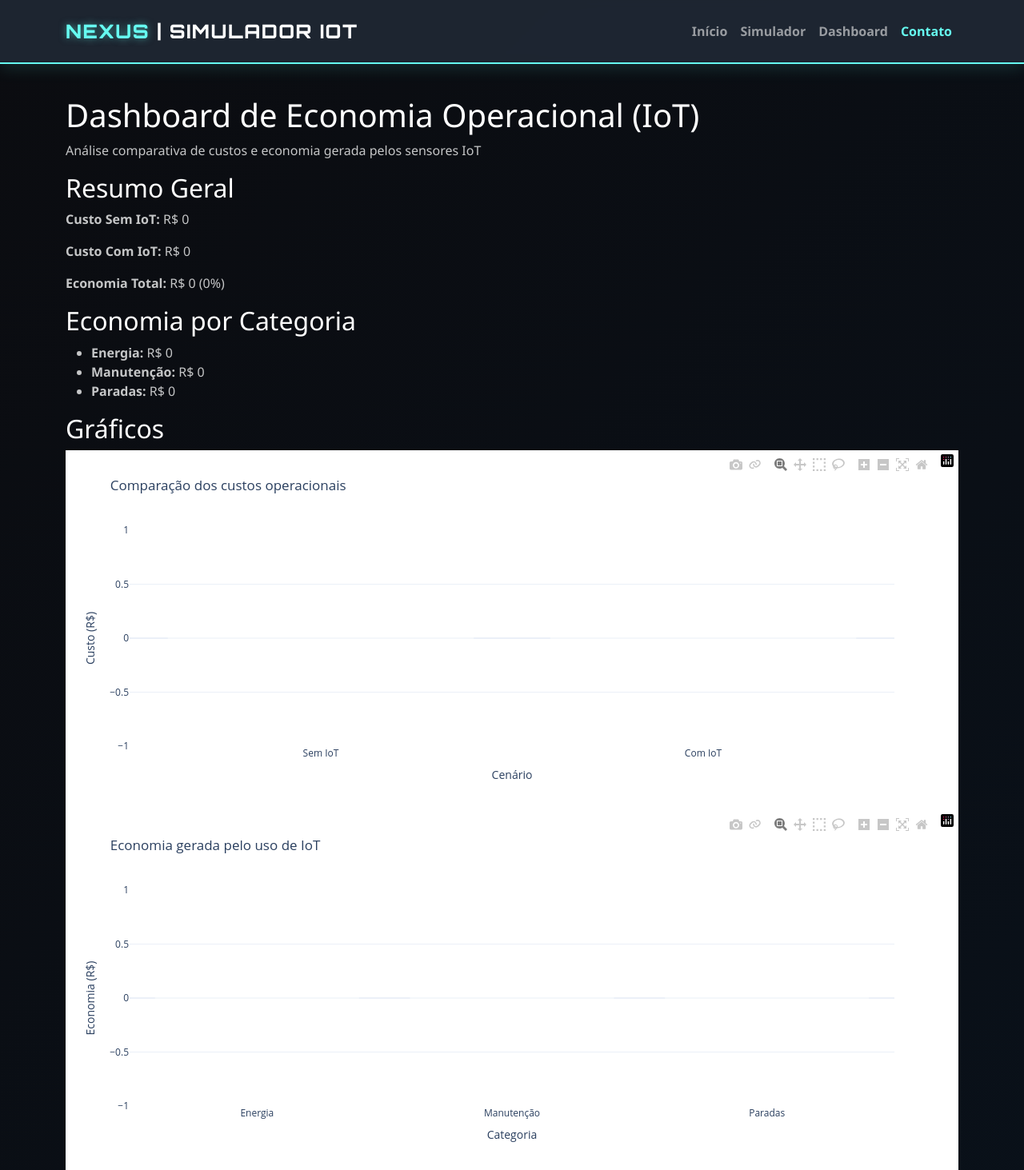
After one commit to Lucca-LBF/projeto-nexus, a Django app: page /dashboard/dashboard/ in a window 1280 px wide. The commit adds this page. Shown: the whole page at 80% size. Run offline with Django 5.2, Linux system fonts and the light colour scheme; data that the repository does not hold is empty.

Commit message:
html do dashboard

```diff
--- a/config/urls.py
+++ b/config/urls.py
@@ -7,5 +7,6 @@ urlpatterns = [
     path('', views.home, name='home'),
     path('simulador/', include('simulador.urls')),
     #path('dashboard/', include('dashboard.urls')),
+    path('dashboard/', include('dashboard.urls')),
     path('contato/', views.contato, name='contato'),
 ]
--- /dev/null
+++ b/dashboard/urls.py
@@ -0,0 +1,6 @@
+from django.urls import path
+from . import views
+
+urlpatterns = [
+    path('dashboard/', views.dashboard, name='dashboard'),
+]
--- a/dashboard/views.py
+++ b/dashboard/views.py
@@ -142,8 +142,4 @@ def dashboard(request):
         "grafico_economia": grafico_economia_html,
     }
 
-    return render(
-        request,
-        "dashboard/index.html",
-        contexto
-    )
+    return render(request, "dashboard/index.html", contexto)
--- a/templates/base.html
+++ b/templates/base.html
@@ -36,6 +36,9 @@
                         <a class="nav-link" href="{% url 'resultado_simulacao' %}">Simulador</a>
                     </li>
                     <li class="nav-item">
+                        <a class="nav-link" href="{% url 'dashboard' %}">Dashboard</a>
+                    </li>
+                    <li class="nav-item">
 
                         <a class="nav-link text-info" href="{% url 'contato' %}">Contato</a>
                     </li>
--- /dev/null
+++ b/templates/dashboard/index.html
@@ -0,0 +1,39 @@
+{% extends "base.html" %}
+
+{% block content %}
+    <header>
+        <h1>Dashboard de Economia Operacional (IoT)</h1>
+        <p>Análise comparativa de custos e economia gerada pelos sensores IoT</p>
+    </header>
+
+
+    <section>
+        <h2>Resumo Geral</h2>
+        <p><strong>Custo Sem IoT:</strong> R$ {{ total_sem_iot }}</p>
+        <p><strong>Custo Com IoT:</strong> R$ {{ total_com_iot }}</p>
+        <p><strong>Economia Total:</strong> R$ {{ economia }} ({{ percentual_economia }}%)</p>
+    </section>
+
+
+    <section>
+        <h2>Economia por Categoria</h2>
+        <ul>
+            <li><strong>Energia:</strong> R$ {{ economia_energia }}</li>
+            <li><strong>Manutenção:</strong> R$ {{ economia_manutencao }}</li>
+            <li><strong>Paradas:</strong> R$ {{ economia_paradas }}</li>
+        </ul>
+    </section>
+
+
+    <section>
+        <h2>Gráficos</h2>
+
+        <div>
+            {{ grafico_custos|safe }}
+        </div>
+
+        <div>
+            {{ grafico_economia|safe }}
+        </div>
+    </section>
+{% endblock %}
```
Also changed, not shown: dashboard/models.py (+12 -0 lines).
